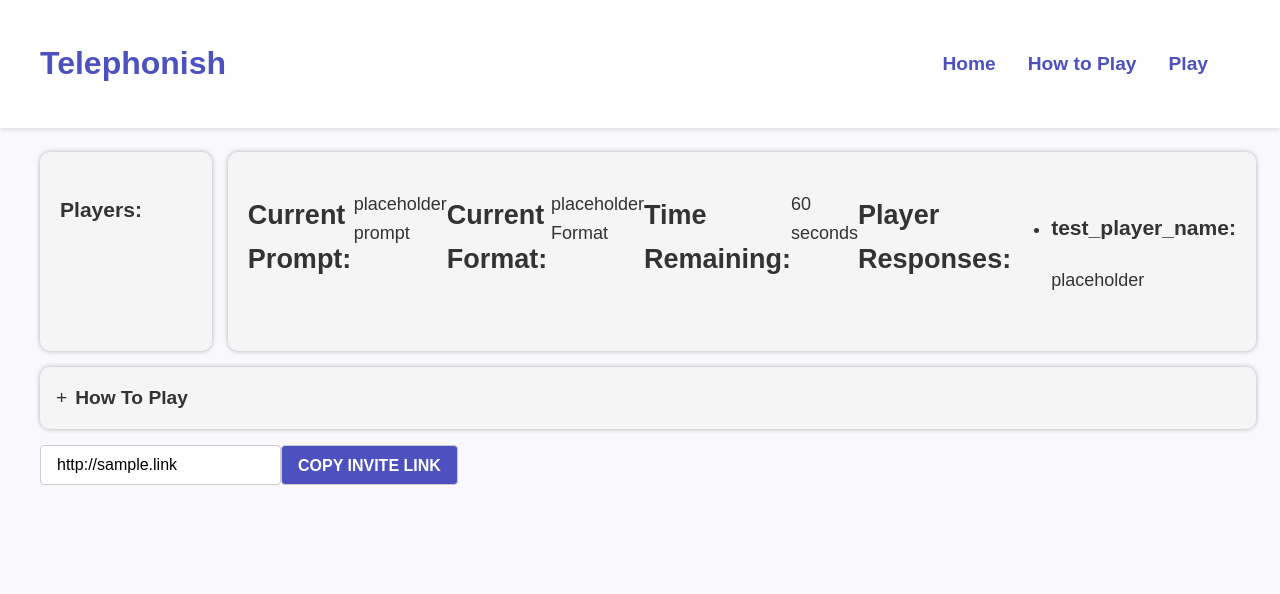
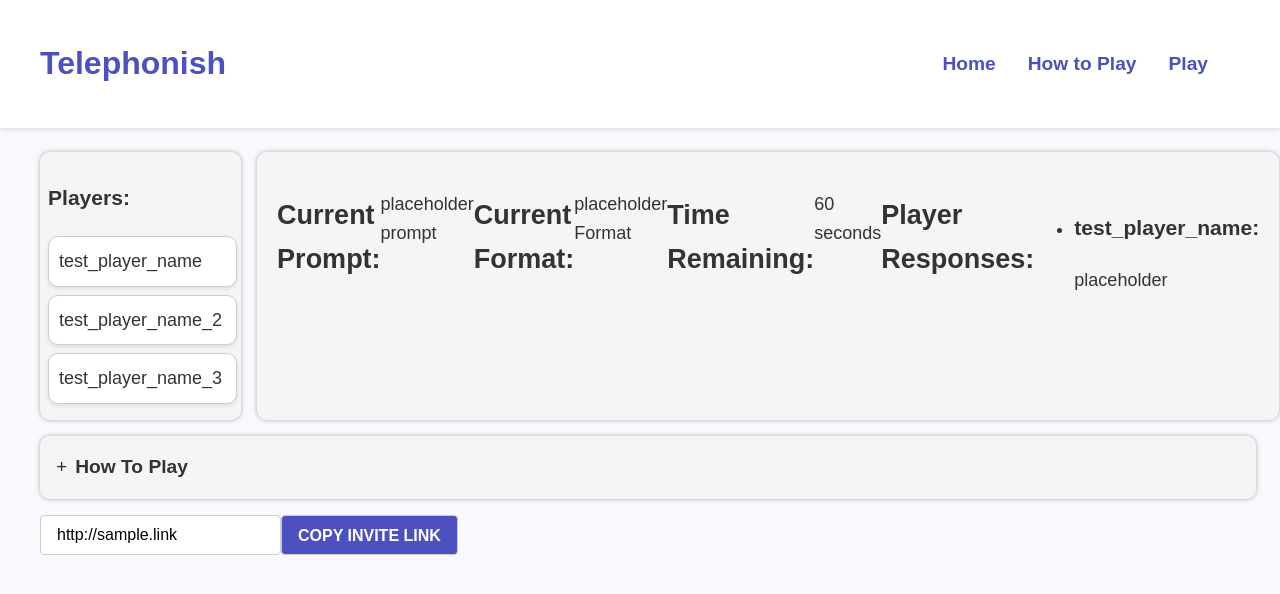
Before and after one commit to tal-z/telephonish, a Next.js app: page /room/1 in a window 1280 px wide. Shown: the top 594 px of the page. Built offline with nearby package versions, Linux system fonts and the light colour scheme.

Commit message:
Improve playerlist

```diff
--- a/src/components/GameRoom.tsx
+++ b/src/components/GameRoom.tsx
@@ -1,34 +1,51 @@
-import React, { useState } from 'react';
-import { PlayerList } from './PlayerList';
-import { PlayingField } from './PlayingField';
-import { Accordion } from './Accordion';
-import { InviteLink } from './InviteLink';
+import React, { useState } from "react";
+import { PlayerList, Player } from "./PlayerList";
+import { PlayingField } from "./PlayingField";
+import { Accordion } from "./Accordion";
+import { InviteLink } from "./InviteLink";
 import { JustifiedContainer } from "./JustifiedContainer";
 
 import styles from "../styles/GameRoom.module.css";
 
 const GameRoom = () => {
-    const [players, setPlayers] = useState([]);
+  const placeholderPlayer = {
+    id: "1",
+    name: "test_player_name",
+    isReady: true,
+  };
+  const placeholderPlayer2 = {
+    id: "2",
+    name: "test_player_name_2",
+    isReady: true,
+  };
+  const placeholderPlayer3 = {
+    id: "3",
+    name: "test_player_name_3",
+    isReady: true,
+  };
+  const [players, setPlayers] = useState<Player[]>([
+    placeholderPlayer,
+    placeholderPlayer2,
+    placeholderPlayer3,
+  ]);
+  const addPlayer = (player: Player) => {
+    setPlayers([...players, player]);
+  };
 
   const currentPrompt = "placeholder prompt";
   const currentFormat = "placeholder Format";
   const timeRemaining = 60;
   const playerResponses = [
     {
-            player: {
-                id: '1',
-                name: 'test_player_name',
-                score: 0,
-                isReady: true,
+      player: placeholderPlayer,
+      response: "placeholder",
     },
-            response: "placeholder"
-        }
   ];
 
   return (
-    <JustifiedContainer alignment='left'>
+    <JustifiedContainer alignment="left">
       <div className={styles.row}>
-      <PlayerList  players={players}/>
+        <PlayerList players={players} />
         <PlayingField
           currentPrompt={currentPrompt}
           currentFormat={currentFormat}
@@ -37,10 +54,7 @@ const GameRoom = () => {
         />
       </div>
 
-      <Accordion
-        title={"How To Play"}
-        message={"sample instructions"}
-      />
+      <Accordion title={"How To Play"} message={"sample instructions"} />
       <InviteLink link={"http://sample.link"} />
     </JustifiedContainer>
   );
--- a/src/components/InviteLink.tsx
+++ b/src/components/InviteLink.tsx
@@ -1,4 +1,4 @@
-import React from 'react';
+import React from "react";
 import styles from "../styles/InviteLink.module.css";
 
 type InviteLinkProps = {
@@ -9,7 +9,9 @@ export const InviteLink = ({ link }: InviteLinkProps) => {
   return (
     <div className={styles.inputContainer}>
       <input type="text" value={link} readOnly />
-      <button onClick={() => navigator.clipboard.writeText(link)}>Copy Invite Link</button>
+      <button onClick={() => navigator.clipboard.writeText(link)}>
+        Copy Invite Link
+      </button>
     </div>
   );
 };
--- a/src/components/LandingPage.tsx
+++ b/src/components/LandingPage.tsx
@@ -5,7 +5,7 @@ import { JustifiedContainer } from "./JustifiedContainer";
 
 export const LandingPage = () => {
   return (
-    <JustifiedContainer alignment={"center"}>
+    <JustifiedContainer alignment={"left"}>
       <Head>
         <title>Telephonish - Play Now!</title>
         <link rel="icon" href="/favicon.ico" />
--- a/src/components/PlayerList.tsx
+++ b/src/components/PlayerList.tsx
@@ -1,10 +1,11 @@
-import React from 'react';
+import React from "react";
 import styles from "../styles/PlayerList.module.css";
+
+import { PlayerListItem } from "./PlayerListItem";
 
 export type Player = {
   id: string;
   name: string;
-  score: number;
   isReady: boolean;
 };
 
@@ -16,14 +17,14 @@ export const PlayerList = ({ players }: PlayerListProps) => {
   return (
     <div className={styles.playerList}>
       <h3>Players:</h3>
-      <ul>
-        {players.map((player) => (
-          <li key={player.id} className={player.isReady ? styles.ready : ''}>
-            {player.name}
-            <span className={styles.score}>{player.score}</span>
-          </li>
-        ))}
-      </ul>
+      {players.map((player) => (
+        <PlayerListItem
+          key={player.id}
+          id={player.id}
+          name={player.name}
+          isReady={player.isReady}
+        />
+      ))}
     </div>
   );
 };
--- /dev/null
+++ b/src/components/PlayerListItem.tsx
@@ -0,0 +1,13 @@
+import React from "react";
+import styles from "../styles/PlayerList.module.css";
+import { Player } from "./PlayerList";
+
+export const PlayerListItem = ({ id, name, isReady }: Player) => {
+  return (
+    <li key={id} className={styles.playerListItem}>
+      <div className={styles.player}>
+        <span className={styles.name}>{name}</span>
+      </div>
+    </li>
+  );
+};
--- a/src/components/PlayingField.tsx
+++ b/src/components/PlayingField.tsx
@@ -1,5 +1,5 @@
-import React from 'react';
-import { Player } from './PlayerList'
+import React from "react";
+import { Player } from "./PlayerList";
 import styles from "../styles/PlayingField.module.css";
 
 type PlayingFieldProps = {
@@ -12,7 +12,12 @@ type PlayingFieldProps = {
   }[];
 };
 
-export const PlayingField = ({ currentPrompt, currentFormat, timeRemaining, playerResponses }: PlayingFieldProps) => {
+export const PlayingField = ({
+  currentPrompt,
+  currentFormat,
+  timeRemaining,
+  playerResponses,
+}: PlayingFieldProps) => {
   return (
     <div className={styles.playingFieldContainer}>
       <h2>Current Prompt:</h2>
--- a/src/styles/Accordion.module.css
+++ b/src/styles/Accordion.module.css
@@ -31,7 +31,9 @@
   transition: background-color 0.3s ease-out;
 }
 
-  .accordionHeaderOpen:hover, .accordionHeaderClosed:hover, .accordionContainer:hover {
+.accordionHeaderOpen:hover,
+.accordionHeaderClosed:hover,
+.accordionContainer:hover {
   background-color: #ddd;
 }
 
--- a/src/styles/GameRoom.module.css
+++ b/src/styles/GameRoom.module.css
@@ -1,5 +1,5 @@
 .row {
-    margin-top: 1rem;
-    display:flex;
-    flex-direction:row;
+  margin-top: 1rem;
+  display: flex;
+  flex-direction: row;
 }
--- a/src/styles/PlayerList.module.css
+++ b/src/styles/PlayerList.module.css
@@ -1,38 +1,29 @@
 .playerList {
-    width: 200px;
+  width: 170vw;
   height: auto;
   display: block;
   background-color: #f5f5f5;
-    padding: 20px;
+  padding: 0.5rem;
   border-radius: 10px;
   box-shadow: 0px 0px 5px rgba(0, 0, 0, 0.3);
   margin-right: 1rem;
 }
 
-  .ul {
-    margin: 0;
-    padding: 0;
-    list-style-type: none;
+.playerListItem {
+  width: 90%;
+  display: flex;
+  flex-direction: row;
+  justify-content: space-between;
+  align-items: center;
+  background-color: white;
+  border: 1px solid #ccc;
+  border-radius: 10px;
+  box-shadow: 0px 2px 4px rgba(0, 0, 0, 0.1);
+  margin-bottom: 0.5rem;
+  padding: 10px;
+  transition: box-shadow 0.2s ease-in-out;
 }
 
-  .li {
-    display: flex;
-    justify-content: space-between;
-    align-items: center;
-    margin-bottom: 10px;
-    padding: 5px;
-    border-radius: 5px;
+.playerListItem:hover {
+  box-shadow: 0px 4px 8px rgba(0, 0, 0, 0.2);
 }
-
-  .li.ready {
-    background-color: #b3ffb3;
-  }
-
-  .li:hover {
-    background-color: #f2f2f2;
-  }
-
-  .score {
-    font-weight: bold;
-    margin-left: 10px;
-  }
--- a/src/styles/PlayingField.module.css
+++ b/src/styles/PlayingField.module.css
@@ -1,6 +1,6 @@
 .playingFieldContainer {
   display: inline-flex;
-    height:auto;
+  height: auto;
   width: auto;
   background-color: #f5f5f5;
   padding: 20px;
```
Also changed, not shown: src/components/Accordion.tsx (+14 -5 lines), src/styles/InviteLink.module.css (indentation only). Lines whose indentation alone changed are shown as unchanged.
